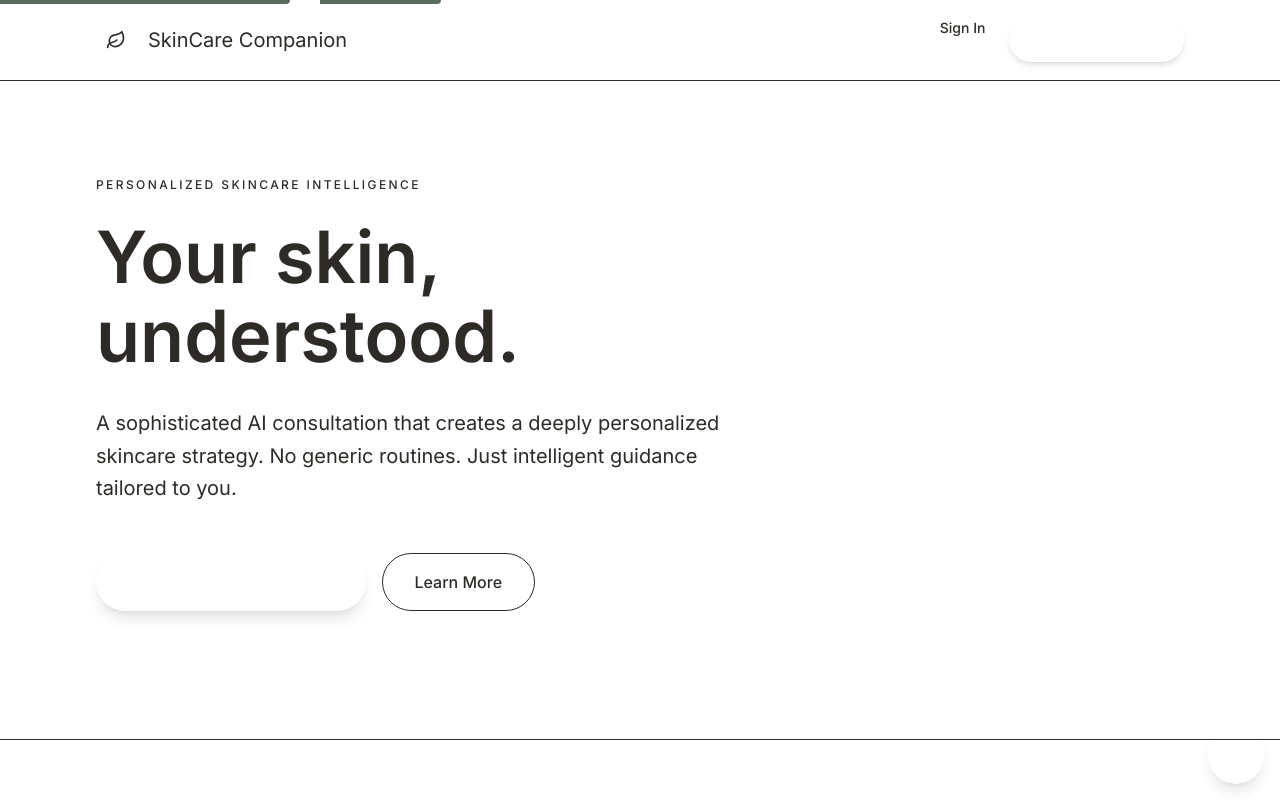
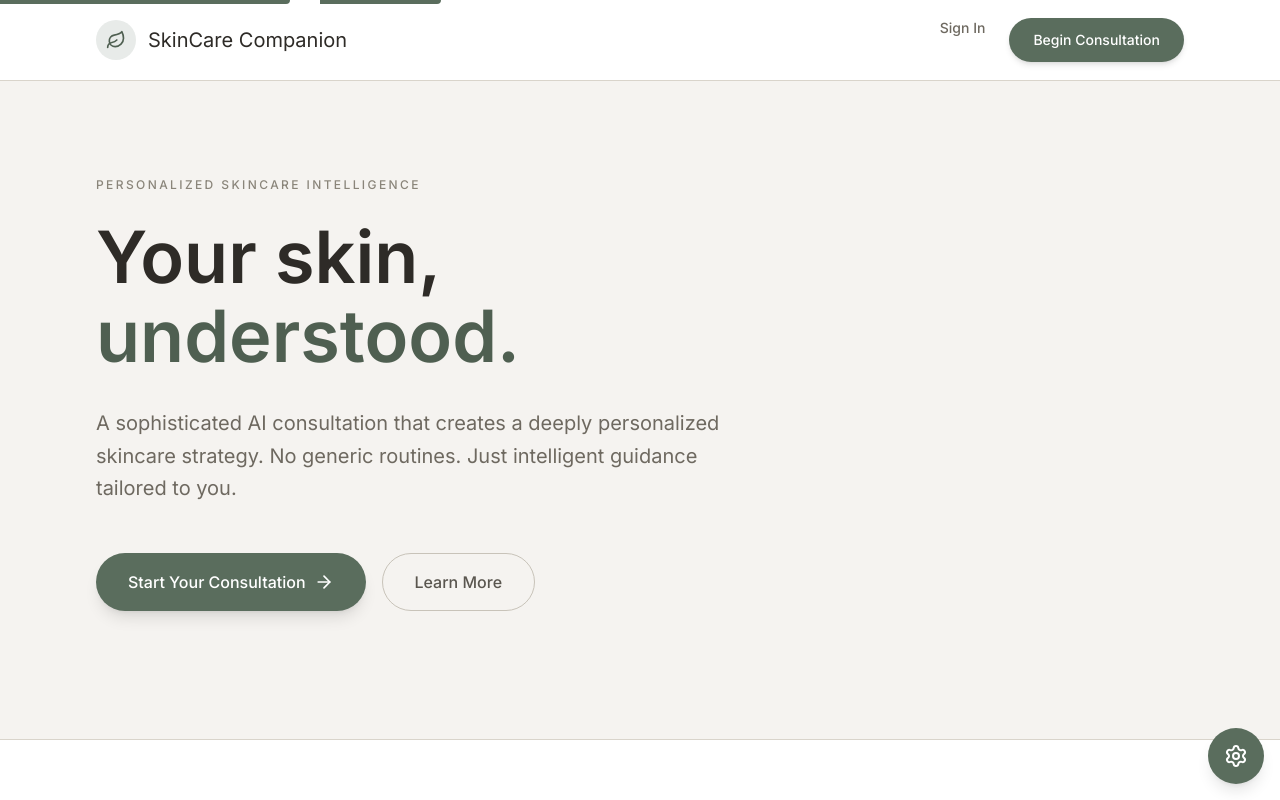
Before and after one commit to Maxence079/skincare-companion, a Next.js app: page / in a window 1280 px wide. Shown: the top 800 px of the page. Built offline with nearby package versions, Linux system fonts and the light colour scheme.

Commit message:
fix: Add Tailwind v4 @theme configuration for custom colors
- Define sage, terracotta, and warm color palettes in @theme block
- Configure custom font families for Tailwind v4
- Enables bg-sage-*, text-warm-*, etc. utility classes

```diff
--- a/app/globals.css
+++ b/app/globals.css
@@ -4,6 +4,48 @@
  * SkinCare Companion - Botanical Minimalism Design System
  * Premium organic aesthetic inspired by Aesop
  */
+
+@theme {
+  /* Sage Colors */
+  --color-sage-50: #F5F6F5;
+  --color-sage-100: #E8EBE9;
+  --color-sage-200: #D1D7D3;
+  --color-sage-300: #A8B2AB;
+  --color-sage-400: #879388;
+  --color-sage-500: #6B7F6E;
+  --color-sage-600: #5A6D5D;
+  --color-sage-700: #4F5F51;
+  --color-sage-800: #404E42;
+  --color-sage-900: #2D3730;
+
+  /* Terracotta Colors */
+  --color-terracotta-50: #F9F4F2;
+  --color-terracotta-100: #F2E7E1;
+  --color-terracotta-200: #E5CDC3;
+  --color-terracotta-300: #D3A794;
+  --color-terracotta-400: #C59378;
+  --color-terracotta-500: #B8826B;
+  --color-terracotta-600: #A26B54;
+  --color-terracotta-700: #845545;
+  --color-terracotta-800: #6A453A;
+  --color-terracotta-900: #4E3329;
+
+  /* Warm Neutrals */
+  --color-warm-50: #F5F3F0;
+  --color-warm-100: #E8E4DD;
+  --color-warm-200: #D9D4CB;
+  --color-warm-300: #C8C3B9;
+  --color-warm-400: #A9A49A;
+  --color-warm-500: #8A857A;
+  --color-warm-600: #6E6960;
+  --color-warm-700: #5A564F;
+  --color-warm-800: #434039;
+  --color-warm-900: #2E2B27;
+
+  /* Font Families */
+  --font-family-sans: 'Inter', -apple-system, BlinkMacSystemFont, 'Segoe UI', sans-serif;
+  --font-family-display: 'Cormorant Garamond', Georgia, serif;
+}
 
 * {
   -webkit-font-smoothing: antialiased;
```
